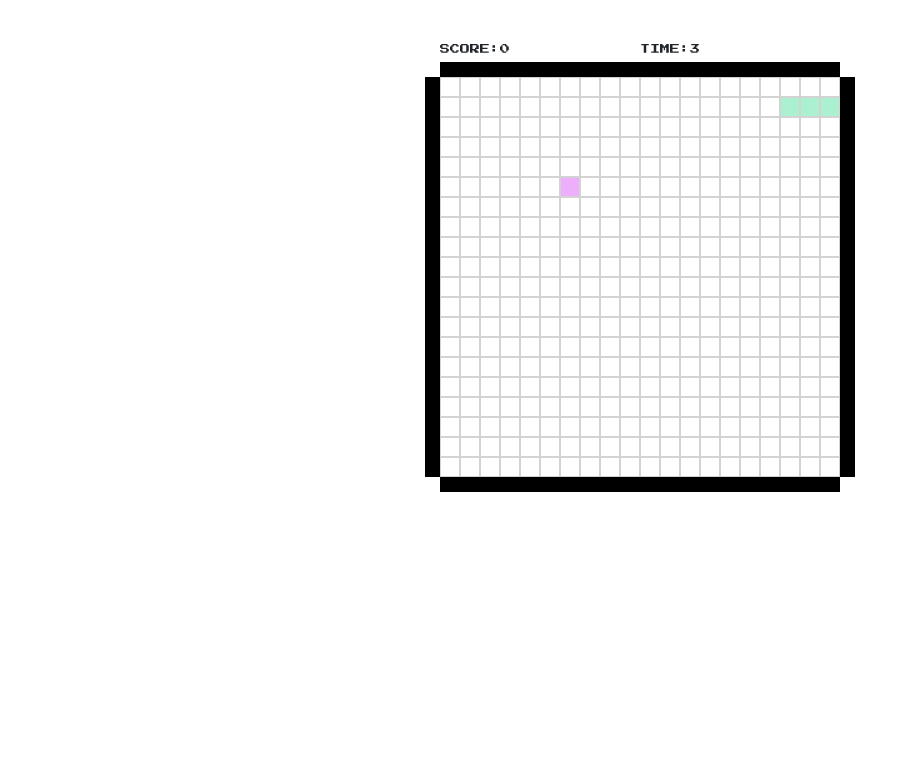
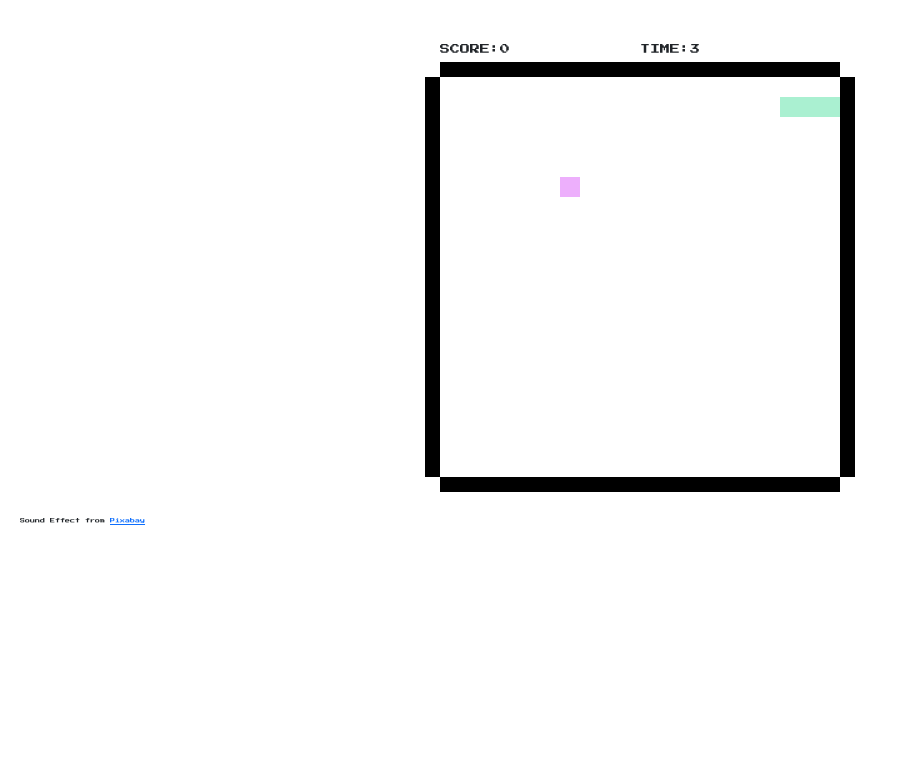
Before and after one commit to AdrianaIaffa/SNAKEGAME, a plain HTML site: page index.html in a window 1280 px wide. Shown: the part 214-974 px from the top of the page, without its empty margins (0-898 px from the left). After the commit the page ends 820 px from the top, so only its background shows below. Drawn offline with nearby package versions, Linux system fonts and the light colour scheme.

Commit message:
finaltouches game completed

```diff
--- a/css/styles.css
+++ b/css/styles.css
@@ -9,7 +9,7 @@ body {
   font-family: "Press Start 2P", cursive;
 }
 
-/* -----PAGE LAYOUT----------------------------------------------------------------*/
+/* Page Layout */
 .title {
   margin: 0 auto;
   font-size: 50px;
@@ -18,6 +18,8 @@ body {
   color: black;
 }
 
+/* Game Area */
+
 .gamearea {
   display: flex;
   flex-direction: column;
@@ -25,6 +27,9 @@ body {
   align-content: center;
   margin: 20px;
 }
+
+/* Stats Panel */
+
 .statspanel {
   width: 400px;
   height: 50px;
@@ -48,13 +53,16 @@ body {
   font-size: 10px;
 }
 
+/* Snake Grid */
+
 .snakegrid {
   margin: 10px auto;
 }
 
-/*------ FOR GAME GRID---------------------------------------------------------- */
+/* Game Grid Container */
+
 .grid-container {
-  height: 100vh;
+  margin-bottom: 10px;
 }
 
 .grid {
@@ -70,10 +78,11 @@ body {
 }
 
 .grid div {
-  border: 1px solid lightgrey;
+  /* border: 1px solid lightgrey; */
   flex-grow: 1;
 }
-/*------ CHARACTERS---------------------------------------------------------- */
+
+/* Characters */
 
 .grid div.snake {
   background-color: #aaf0d1;
@@ -84,7 +93,8 @@ body {
   background-color: #edaffc;
 }
 
-/*----- Stats*/
+/* Stats Display */
+
 .display {
   display: flex;
   margin: 0 auto;
@@ -96,8 +106,11 @@ body {
 .display p {
   font-size: 30px;
   color: #fd4d53;
+  text-shadow: 4px 2px #0d6efd;
 }
-/*  ------- MODAL------------------------------------------------------------- */
+
+/* Modal */
+
 div#staticBackdrop.modal.fade.show {
   display: flex !important;
   --bs-modal-inner-border-radius: 0 !important;
@@ -143,3 +156,7 @@ div#staticBackdrop.modal.fade.show {
   border-top: black 2px solid;
   background-color: #aaf0d1;
 }
+footer > p {
+  font-size: 5px;
+  padding-left: 20px;
+}
--- a/index.html
+++ b/index.html
@@ -9,7 +9,7 @@
     <link href="https://fonts.googleapis.com/css2?family=Press+Start+2P&display=swap" rel="stylesheet">
     <link href="https://cdn.jsdelivr.net/npm/bootstrap@5.3.2/dist/css/bootstrap.min.css" rel="stylesheet" integrity="sha384-T3c6CoIi6uLrA9TneNEoa7RxnatzjcDSCmG1MXxSR1GAsXEV/Dwwykc2MPK8M2HN" crossorigin="anonymous">
     <link rel="stylesheet" href="./css/styles.css">
-    <title>Document</title>
+    <title>Play Snake!</title>
 </head>
 <body>
 
@@ -35,7 +35,7 @@
         <div class="modal-dialog">
           <div class="modal-content">
             <div class="modal-header">
-              <button type="button" class="btn-close" data-bs-dismiss="modal" aria-label="Close"></button>
+              <!-- <button type="button" class="btn-close" data-bs-dismiss="modal" aria-label="Close"></button> -->
             </div>
             <div class="modal-body">
               <p>PLAY AGAIN?</p>
@@ -50,6 +50,8 @@
         </div>
       </div>
 
+    <footer><p>Sound Effect from <a href="https://pixabay.com/?utm_source=link-attribution&utm_medium=referral&utm_campaign=music&utm_content=82548">Pixabay</a></p></footer>
+
     <script src="https://cdn.jsdelivr.net/npm/bootstrap@5.3.2/dist/js/bootstrap.bundle.min.js" integrity="sha384-C6RzsynM9kWDrMNeT87bh95OGNyZPhcTNXj1NW7RuBCsyN/o0jlpcV8Qyq46cDfL" crossorigin="anonymous"></script>
     <script src="./js/newcode.js"></script>
 </body>
--- a/js/newcode.js
+++ b/js/newcode.js
@@ -1,38 +1,26 @@
+// Create a Bootstrap modal
 
 const myModal = new bootstrap.Modal(document.getElementById("staticBackdrop"));
 
 function loadGame() {
-  //create grid container where cells wil be created document.querySelector(.grid)
-
   const grid = document.querySelector(".grid");
-
-  //draw grid inside grid container
-
-  //creats a variable with the width
   const width = 20;
-  //creates a variable with the length
   const height = 20;
-  //creates a variable that multiplies width by length
   const cellCount = width * height;
-  //creates an empty array called cells, where each individual
-  //cell created in the function startGame will be pushed
-  //to create a grid
   let eachCellinsideGrid = [];
-
-  //create a variable with the starting values of snake
   const snake = [32, 31, 30];
   let foodCell = Math.floor(Math.random() * cellCount);
   let snakeTimer;
   let snakeDirection = 1;
   let score = 0;
   let gameRunning = true;
-  let speedLevel = 1
+  let speedLevel = 1;
 
+  // Function to initialize the game grid
 
   function startGame() {
     for (let i = 0; i < cellCount; i++) {
       const cell = document.createElement("div");
-      // cell.innerText = i;
       cell.dataset.index = i;
       cell.style.height = `${100 / height}%`;
       cell.style.width = `${100 / width}%`;
@@ -43,6 +31,7 @@ function loadGame() {
     addFood(eachCellinsideGrid);
   }
 
+  // Function to add the snake to the grid
   function addSnake(snake, eachCellinsideGrid) {
     const gridElements = document.querySelectorAll(".grid>div");
     gridElements.forEach((cell) => cell.classList.remove("snake"));
@@ -50,22 +39,30 @@ function loadGame() {
       eachCellinsideGrid[snake[i]].classList.add("snake");
     }
   }
+  // Function to add food to the grid
+  // function addFood(eachCellinsideGrid) {
+  //   foodCell = Math.floor(Math.random() * cellCount);
+  //   if (snake.includes(foodCell)) {
+  //     foodCell = Math.floor(Math.random() * cellCount);
+  //   }
+  //   eachCellinsideGrid[foodCell].classList.add("food");
+  // }
 
   function addFood(eachCellinsideGrid) {
-    foodCell = Math.floor(Math.random() * cellCount);
-    if (snake.includes(foodCell)) {
-      foodCell = Math.floor(Math.random() * cellCount);
-    } else {
-      eachCellinsideGrid[foodCell].classList.add("food");
-    }
+    let newFoodCell;
+    do {
+      newFoodCell = Math.floor(Math.random() * cellCount);
+    } while (snake.includes(newFoodCell));
 
-    displayScore();
+    foodCell = newFoodCell;
+    eachCellinsideGrid[foodCell].classList.add("food");
   }
 
+  // Function to remove food from the grid
   function removeFood() {
     eachCellinsideGrid[foodCell].classList.remove("food");
   }
-
+  // Function to handle user keyboard input for snake movement
   function handleMovement(event) {
     const key = event.keyCode;
     const up = 38;
@@ -73,7 +70,6 @@ function loadGame() {
     const left = 37;
     const right = 39;
     const spaceBar = 32;
-    //check which key was pressed and execut the code/ check that the head of the snake
 
     if (key === up && snakeDirection !== width) {
       snakeDirection = -width;
@@ -84,7 +80,6 @@ function loadGame() {
     } else if (key === right && snakeDirection !== -1) {
       snakeDirection = +1;
     } else if (key === spaceBar) {
-      // displayPause()
       pauseGame();
       console.log("space bar");
     } else {
@@ -93,6 +88,7 @@ function loadGame() {
     addSnake(snake, eachCellinsideGrid);
   }
 
+  // Function to check if the snake collides with itself
   function checkCollision() {
     const head = snake[0];
     for (let i = 1; i < snake.length; i++) {
@@ -103,9 +99,10 @@ function loadGame() {
     return false;
   }
 
+  // Function to start the snake movement
   function startMovement() {
     clearInterval(snakeTimer);
-      const speedInterval = 500 / speedLevel;
+    const speedInterval = 500 / speedLevel;
 
     snakeTimer = setInterval(() => {
       const horizontalPosition = snake[0] % width;
@@ -125,14 +122,8 @@ function loadGame() {
         return;
       }
 
-      if (
-        !eachCellinsideGrid[snake[0] + snakeDirection].classList.contains(
-          "food"
-        )
-      ) {
-
+      if (!eachCellinsideGrid[snake[0] + snakeDirection].classList.contains("food")) {
         snake.pop();
-
       } else {
         removeFood();
         addFood(eachCellinsideGrid);
@@ -143,8 +134,8 @@ function loadGame() {
 
         if (score > 0 && score % 50 === 0) {
           speedLevel++;
-          displayLevelUp()
-         startMovement()
+          displayLevelUp();
+          startMovement();
         }
       }
       snake.unshift(snake[0] + snakeDirection);
@@ -153,13 +144,15 @@ function loadGame() {
   }
   startMovement();
 
+
+  // Function to display a level up message
   function displayLevelUp() {
     const displayLevel = document.createElement("p");
     const display = document.querySelector(".display");
-    displayLevel.classList.add("levelip-message")
-    display.innerHTML = "<p>Level Up!"
+    displayLevel.classList.add("levelip-message");
+    display.innerHTML = "<p>Level Up!</p>";
   }
-
+  // Function to display a game over message
   function displayGameOver() {
     const gameOver = document.createElement("p");
     const display = document.querySelector(".display");
@@ -171,7 +164,7 @@ function loadGame() {
       myModal.show();
     }, 2000);
   }
-
+  // Function to display the player's score
   function displayScore() {
     const scoreCount = document.querySelector(".scoring");
     scoreCount.innerHTML = score;
@@ -179,16 +172,16 @@ function loadGame() {
     scorePoint.play();
   }
 
+   // Function to count game time
   const timer = document.querySelector(".timer");
-  let startTimer = 0,
-    clear;
+  let startTimer = 0;
   function valueCount() {
     if (gameRunning) {
       startTimer++;
       timer.innerHTML = startTimer;
     }
   }
-
+  // Function to pause or resume the game
   function pauseGame() {
     const pauseGame = document.createElement("p");
     const display = document.querySelector(".display");
@@ -204,42 +197,33 @@ function loadGame() {
     }
   }
   // Function to start a new game
-
   function startNewGame() {
-    // Reset game variables
     snake.length = 0;
     snake.push(32, 31, 30);
     foodCell = Math.floor(Math.random() * cellCount);
     snakeDirection = 1;
     score = 0;
     gameRunning = true;
-
-    // Clear the display
+    speedLevel = 1;
     const display = document.querySelector(".display");
     display.innerHTML = "";
-
-    // Clear the timer
     startTimer = 0;
     timer.innerHTML = startTimer;
-
-    // Reset the grid cells
     eachCellinsideGrid.forEach((cell) =>
       cell.classList.remove("snake", "food")
     );
-
-    // Add the initial snake and food
     addSnake(snake, eachCellinsideGrid);
     addFood(eachCellinsideGrid);
-
-    // Close the modal
     myModal.hide();
+    const scoreCount = document.querySelector(".scoring");
+    scoreCount.innerHTML = score;
     startMovement();
   }
+
   const newGameButton = document.getElementById("newGameButton");
   newGameButton.addEventListener("click", startNewGame);
 
   const noButton = document.getElementById("noButton");
-
   noButton.addEventListener("click", () => {
     myModal.hide();
   });
@@ -251,4 +235,5 @@ function loadGame() {
   setInterval(valueCount, 1000);
   displayScore();
 }
+
 window.addEventListener("DOMContentLoaded", loadGame);
```
